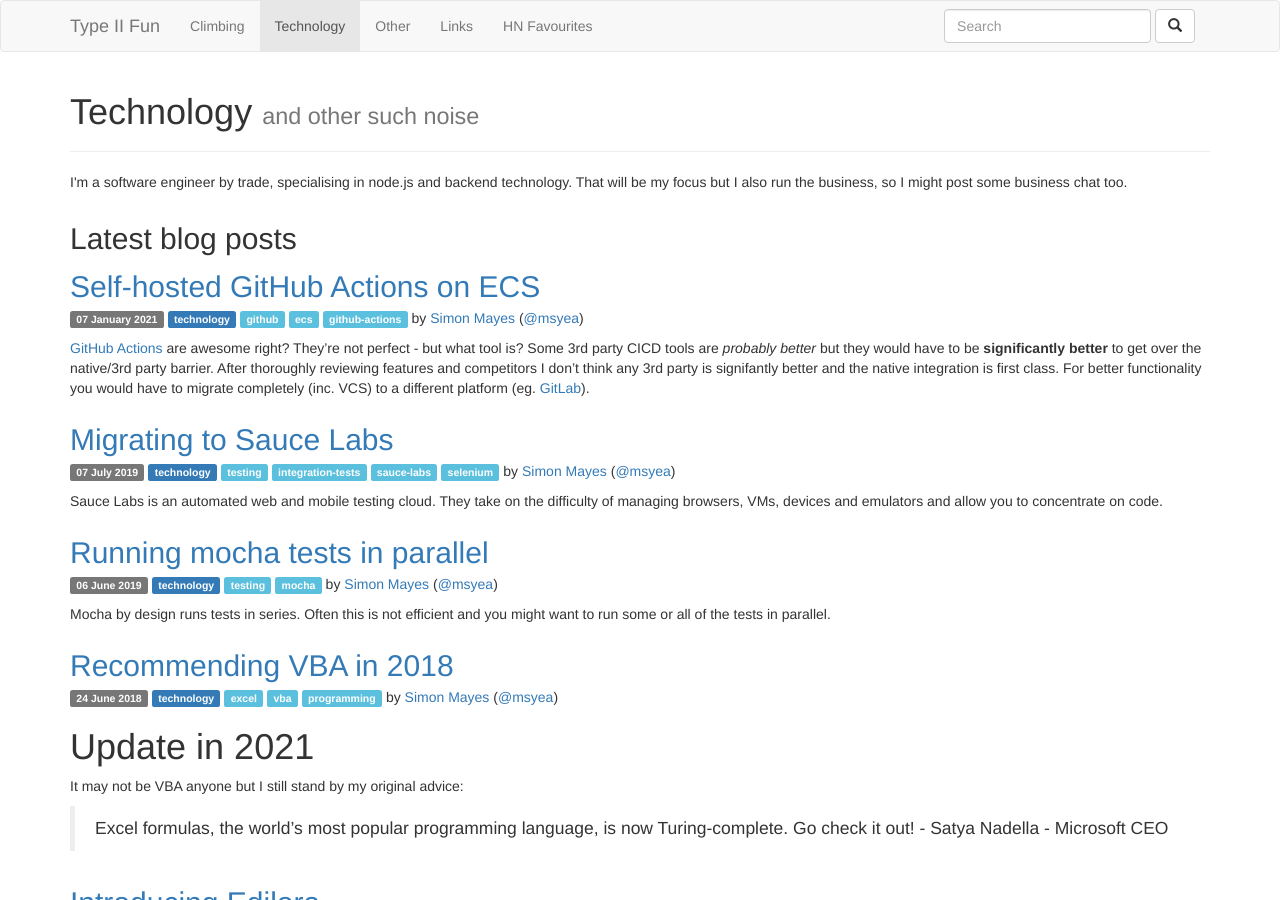
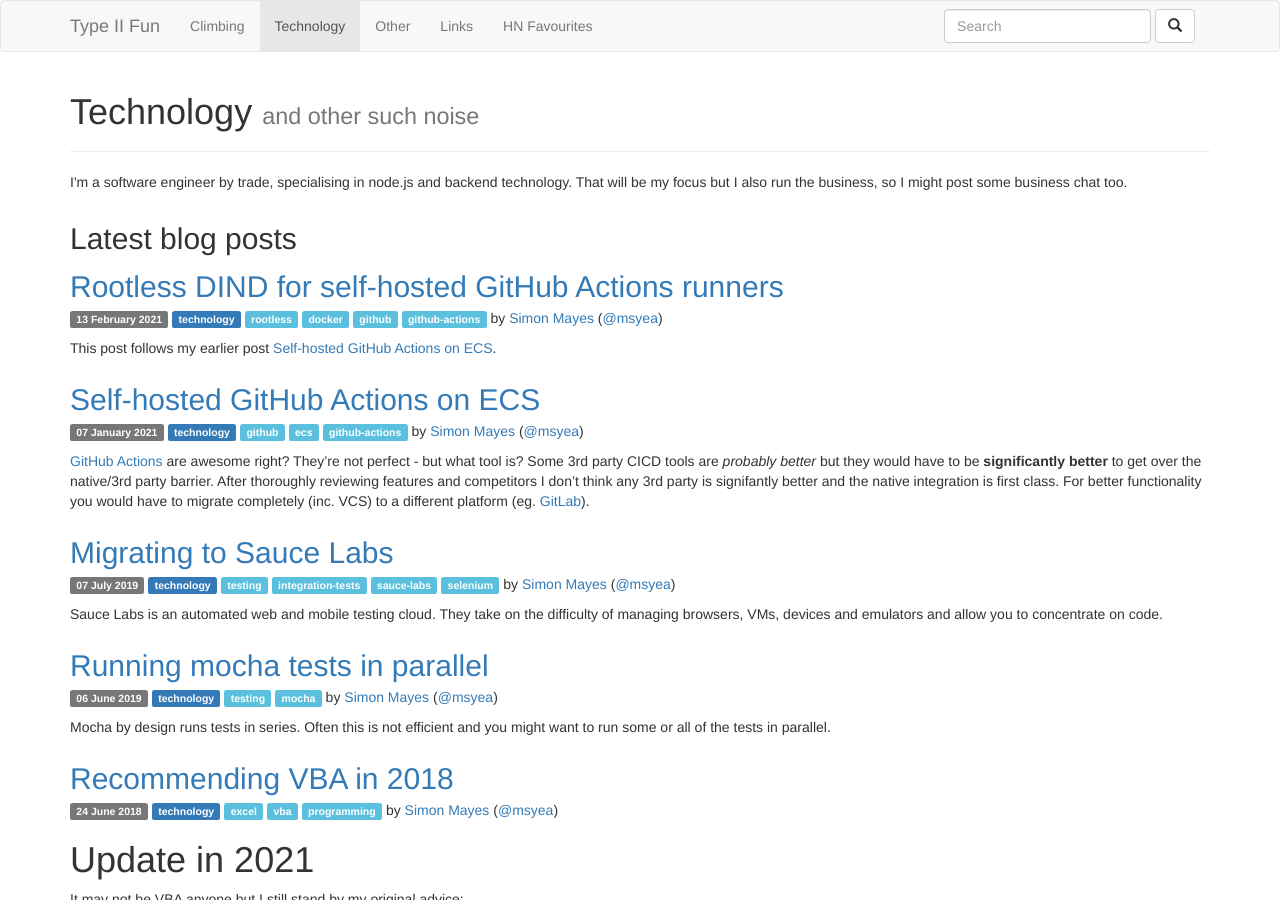
Before and after one commit to msyea/msyea.github.io, a Jekyll site: the page built from technology.html, in a window 1280 px wide and 900 px high. Built offline with Jekyll 4.4.1, drawn with Linux system fonts in a browser that asks for light colours; comment, search, counter and statistics services are not loaded; part of the change alters nothing that is shown.

Commit message:
Publish DIND

```diff
--- a/_includes/css.html
+++ b/_includes/css.html
@@ -1,9 +1 @@
 <link rel="stylesheet" href="/css/main.css">
-<script>
-  (function(i,s,o,g,r,a,m){i['GoogleAnalyticsObject']=r;i[r]=i[r]||function(){
-  (i[r].q=i[r].q||[]).push(arguments)},i[r].l=1*new Date();a=s.createElement(o),
-  m=s.getElementsByTagName(o)[0];a.async=1;a.src=g;m.parentNode.insertBefore(a,m)
-  })(window,document,'script','//www.google-analytics.com/analytics.js','ga');
-  ga('create', 'UA-66187700-1', 'auto');
-  ga('send', 'pageview');
-</script>
--- /dev/null
+++ b/_posts/2021-02-13-rootless-dind-for-self-hosted-github-actions.md
@@ -0,0 +1,32 @@
+---
+title: Rootless DIND for self-hosted GitHub Actions runners
+category: technology
+tags: [rootless,docker,github,github-actions]
+---
+This post follows my earlier post [Self-hosted GitHub Actions on ECS](/self-hosted-github-actions-on-ecs.html).
+
+On refection my earlier implementation of "docker in outside docker" had many flaws. Iit shared state between runners and would have resulted in container name, network and other collisions in docker. I continued to search for another solution and discovered that was what I thought was “docker in docker” was in fact “docker outside docker”, and that there was another way.
+
+Jérôme Petazzoni has written a great article, worryingly titled: [Do not use docker in docker for CI](https://jpetazzo.github.io/2015/09/03/do-not-use-docker-in-docker-for-ci/) that discusses the two approaches in depth. I’ve carefully considered his advice and concluded that DIND (docker in docker) is still the most suitable approach to take. This is futher validated, as I understand that it’s the approach that GitLab takes with it’s runners. The principle issue that affects us that needs further consideration is caching, which I will address in a future article. There is a nirvana which uses [sysbox](https://github.com/nestybox/sysbox), that provides adequate sandboxing but unfortunately, it doesn’t work on our target runtime ECS [yet](https://github.com/aws/containers-roadmap/issues/1072).
+
+# That was emotional!
+
+Trying to get GitHub Actions self-hosted runners on DIND has been a rollercoaster. There have been many so many ups and downs along the way.
+
+After reading Jérôme’s article, I started to look at [docker:20.10-dind](https://github.com/docker-library/docker/tree/master/20.10/dind) in depth. DIND uses [alpine:3.13](https://hub.docker.com/_/alpine/) as its base, a small, simple and secure Linux distro, which sometimes can be challenging to get complex applications to play nicely with. GitHub Actions runners are based on Azure Pipelines Agents, so installing the .NET Core dependencies could be challenging. Luckily it was a breeze, Alpine is a supported run time, and Microsoft produces both [scripted and manual installations](https://docs.microsoft.com/en-us/dotnet/core/install/linux-alpine). The next challenge was installing and running GitHub Actions runners, and this proved impossible. Alpine is not a supported runtime, and I couldn’t hack the dependencies together contrary to the considerable effort I put in. There seemed to be an issue with libicu, a hurdle I couldn’t get over. I tried a variety of other sources to no avail.
+
+I began looking at other options after discussing the issues at length with colleagues. We decided that Alpine was probably a non-starter because it didn’t run simply and isn’t a supported runtime, which is not something we’d want to support in production.
+
+Looking at the other supported platforms for GitHub Actions runner, ubuntu looked like the most suitable candidate. The question is - can you run DIND on ubuntu? Thankfully [cruizba/ubuntu-dind](https://github.com/cruizba/ubuntu-dind) had achieved such a feat! The game was back on.
+
+I started fighting and managed to get get a clean image using a similar approach. Now to install GitHub Actions runner and cross my fingers - it worked. Whoop. Now, will it execute? Eh-eh. Negative. It won’t run as root user (without a flag - which I wasn’t going to use). Okay, quickly switch user, will it work? Whoop yes. It managed to register and wait for jobs. Will docker work? Again, crossing my fingers. Eh-eh. The action executed correctly but my user wasn’t in the docker group, so couldn’t use it. Facepalm moment. Try again. Now, I cannot remember the details - but I’m pretty sure this didn’t work because the runner refused to play nice with docker when it was run as root user - a good safety check. Note. I wasn’t looking for a completely secure setup as I was working on a proof of concept to see if this approach was feasible.
+
+What now? Just toggle the flag and run all as root? I didn’t think this was acceptable - so I switched to the rootless approach.
+
+[docker:20.10-dind-rootless](https://github.com/docker-library/docker/tree/master/20.10/dind-rootless) here we go! I copied the pattern but couldn’t get it to work… what’s the problem? Facepalm moment again. It needs access the linux kernel on the host and I was running a mac os. Something about [rslave](https://www.google.com/search?q=docker+The+host+root+filesystem+is+mounted+as+%22master:122%22.+Setting+child+propagation+to+%22rslave%22+is+not+supported) not working on the host filesystem.
+
+I quickly jumped into AWS, spun up a Amazon Linux 2, installed docker and git and checkout out my code. OMG. It worked! I then spend a while rewriting my [Dockerfile](https://github.com/msyea/github-actions-runner/blob/main/Dockerfile) and it toggled from working to not working. What was going on? I discovered there was an issue with the rootless [user UID](https://www.google.com/search?q=error:+failed+to+setup+UID/GID+map:+newuidmap+39+%5B0+1000+1+1+100000+65536+65537+100000+65536%5D+failed:+newuidmap:+write+to+uid_map+failed:+Invalid+argument). I’m still not sure what the issue is. [Please, help](https://github.com/msyea/github-actions-runner/issues/10). But with a weird hack of adding a user at `1000` and a stroke of luck by letting rootless user get assigned `1001` it works.
+
+I then spent the rest of the time using [myoung36s](https://github.com/myoung34/docker-github-actions-runner) pattern for dockerising GitHub Actions runner, and after installing a few more dependencies it appeared to work. I used it as a drop-in for my ECS approach in my [earlier article](/self-hosted-github-actions-on-ecs.html) and it is now working reliably.
+
+A now here we are we have [github-actions-runner](https://github.com/msyea/github-actions-runner) running on ubuntu using rootless dind. I've learnt a hell of of a lot and am pretty happy with the outcome. Please share and if you can help us harden and fix the pending issues, please contribute and open a PR.
```
